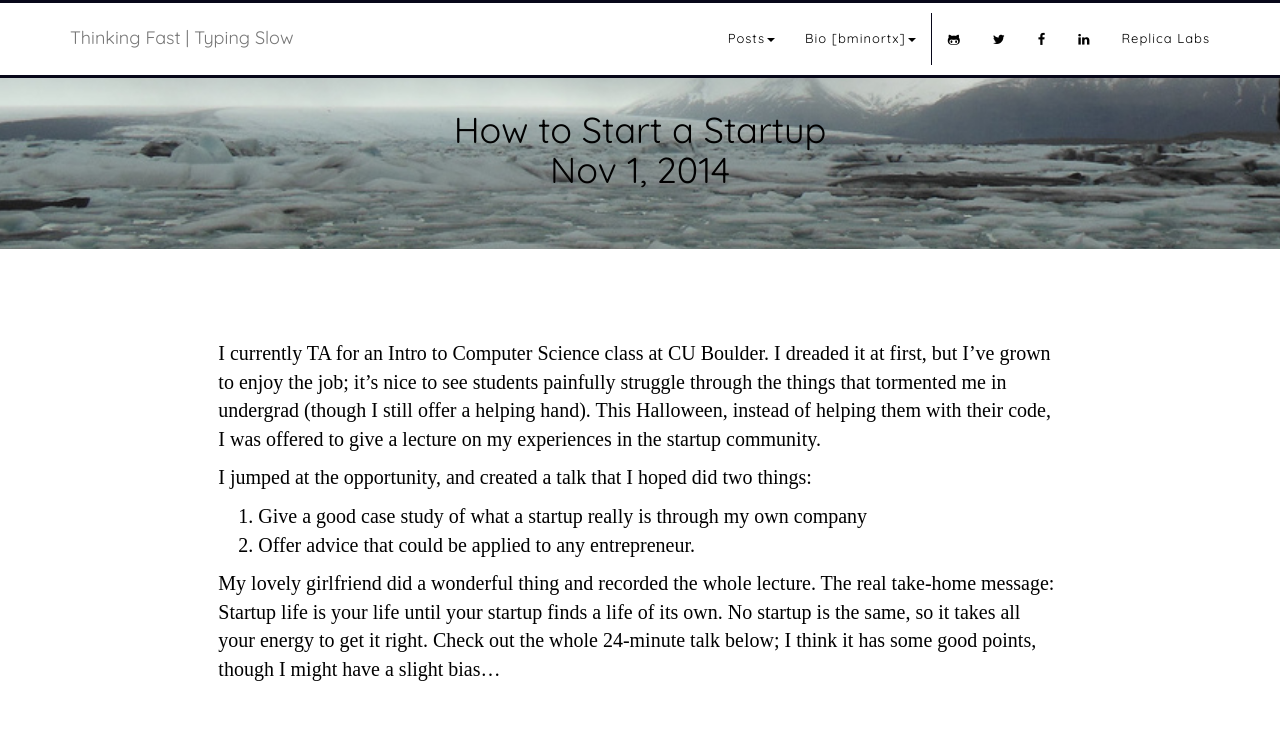
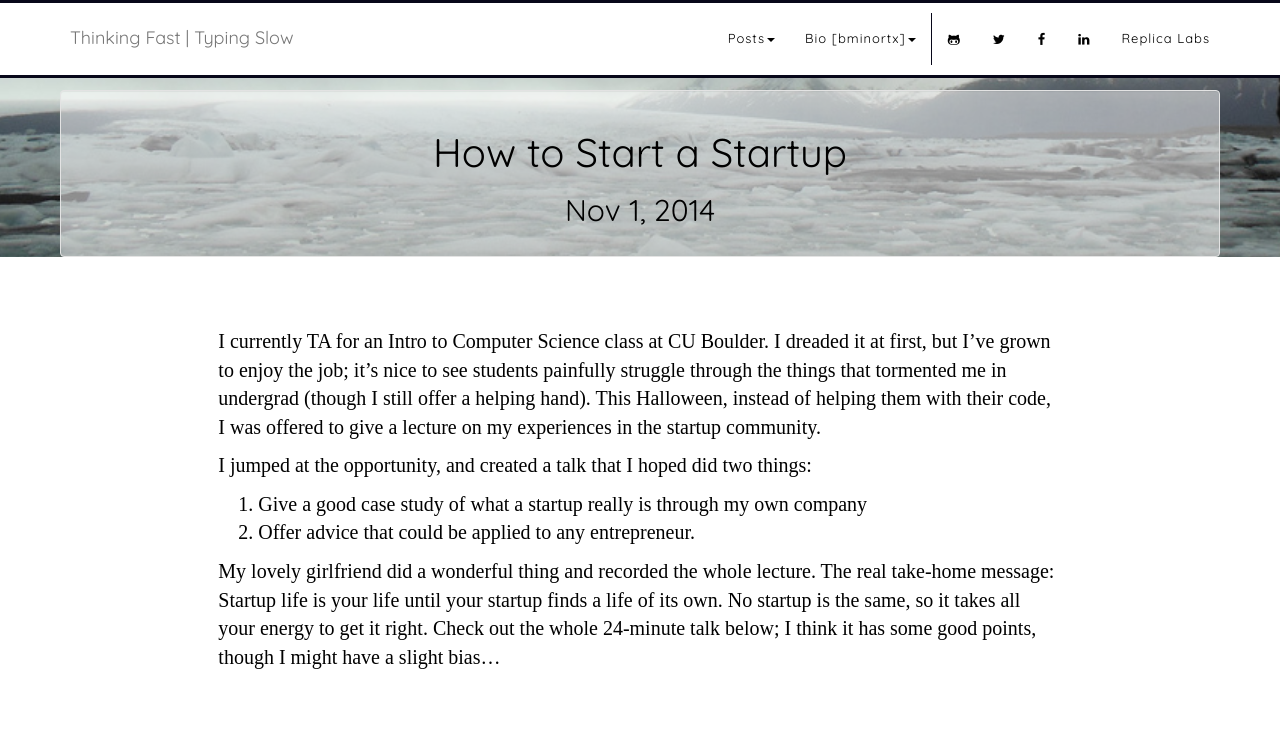
Before and after one commit to bminortx/bminortx.github.io, a Jekyll site: the page built from _posts/2014-11-01-Startup-Lecture.md, in a window 1280 px wide and 1283 px high. Shown: the top 741 px of the window. Built offline with Jekyll 4.4.1, drawn with Linux system fonts in a browser that asks for light colours; nearby versions of some CDN libraries; some web fonts are replaced; grey boxes are pictures that could not be loaded.

Commit message:
Changed post title layout

```diff
--- a/_layouts/post.html
+++ b/_layouts/post.html
@@ -96,18 +96,25 @@
 
     <!-- The content for the blog -->
     <div class="post-section-two">
-      <h1 class="post-heading">{{ page.title }}</br>
-        {{ page.date | date: "%b %-d, %Y" }}
-      </h1>
+      <div class="post-heading">
+        <div class="well">
+          <h1>
+            {{ page.title }}
+          </h1>
+          <h3>
+            {{ page.date | date: "%b %-d, %Y" }}
+          </h3>
+        </div>
+      </div>
+
       <div class="row voffset5">
-        <div class="col-lg-2"></div>
-        <div class="col-lg-8">
+        <div class="col-lg-8 col-lg-offset-2">
           <div class="single-post-section">
             {{ content }}
           </div>
         </div>
-        <div class="col-lg-2"></div>
       </div>
+
     </div>
     <!-- ...end content -->
 
--- a/css/cover.css
+++ b/css/cover.css
@@ -296,7 +296,7 @@ body {
     font-size: 20px;
     font-weight: 300;
     color: #000000;
-    padding-top: 50px;
+    padding-top: 30px;
     padding-bottom: 10px;
     height: 100%;
     text-align: left;
@@ -312,8 +312,19 @@ body {
     padding-right: 60px;
     padding-left: 60px;
     padding-top: 90px;
-    padding-bottom: 60px;
     height: 100%;
+}
+
+.post-heading h1 {
+    font-size: 40px;
+}
+
+.post-heading h3 {
+    font-size: 30px;
+}
+
+.post-heading .well {
+    background-color: rgba(255, 255, 255,.5);
 }
 
 /*
```
